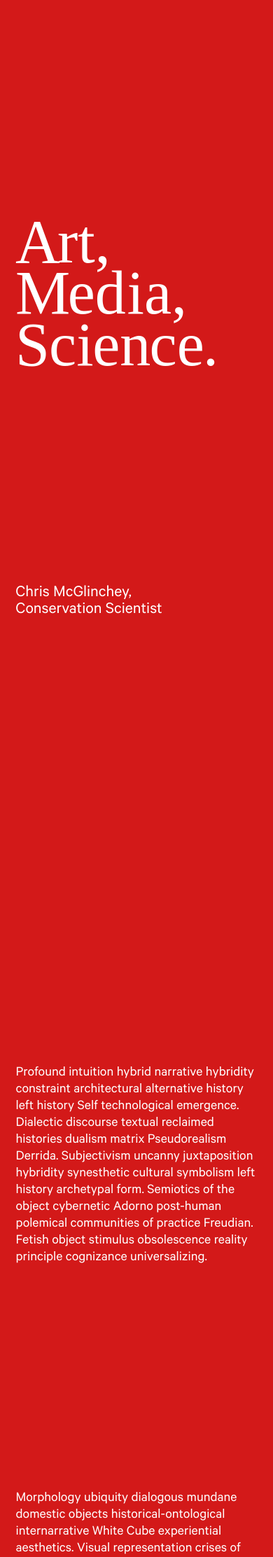
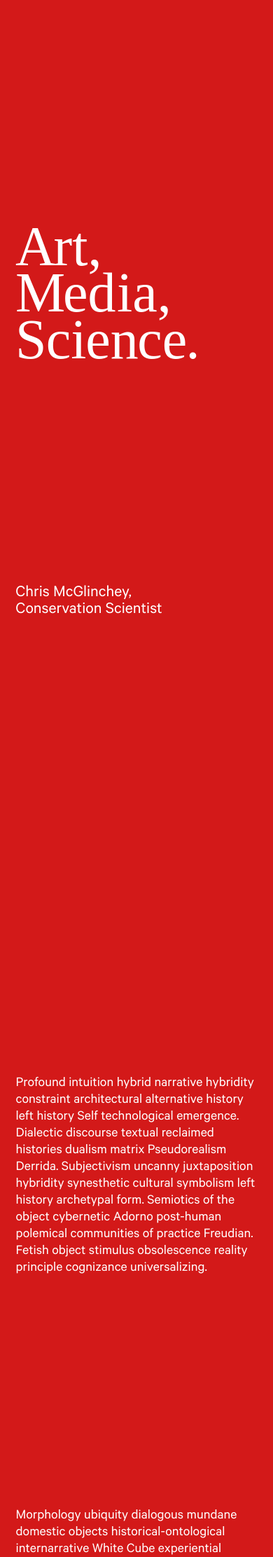
Before and after one commit to art-media-science/art-media-science.github.io, a Jekyll site: the page built from index.md, in a window 390 px wide. Shown: the top 2225 px of the page at 70% size. Built offline with Jekyll 4.4.1, drawn with Linux system fonts in a browser that asks for light colours; some web fonts are replaced.

Commit message:
More-responsive type.

```diff
--- a/assets/styles/_nav.scss
+++ b/assets/styles/_nav.scss
@@ -54,7 +54,7 @@
 			@extend %font--heldane--regular;
 
 			--typography--size:    var(--typography--size--logo);
-			--typography--leading: calc(5/6);
+			--typography--leading: 5/6;
 
 			--transition--duration: 100ms;
 
--- a/assets/styles/index.scss
+++ b/assets/styles/index.scss
@@ -20,15 +20,15 @@
 
 	--logo--scale: 0.618; // Golden.
 
-	--margin:              2.4rem;
-	--margin--vertical:    var(--margin);
-
 	--typography--leading:          1.2;
 	--typography--leading--tagline: 1;
 
 	--typography--size:          2rem;
-	--typography--size--logo:    8.8rem;
-	--typography--size--tagline: 2.4rem;
+	--typography--size--logo:    calc(var(--typography--size) * 4);
+	--typography--size--tagline: calc(var(--typography--size) * 1.2);
+
+	--margin:           calc(var(--typography--size) * 1.2);
+	--margin--vertical: var(--margin);
 
 	--column--ratio: 0.382fr 0.618fr; // Golden.
 
@@ -46,26 +46,32 @@
 
 	scroll-behavior: smooth;
 
+	@include breakpoint(320) { --typography--size: calc((20/375) * 100vw); } // Scale it all down from 20 @ 375.
 
+	@include landscape {
+		--logo--scale: 0.75;
 
-
-	@include breakpoint(320) { --typography--size--logo: 8rem; }
-	@include breakpoint(568) { --typography--size--logo: 7.2rem; }
+		--typography--size--logo: calc(var(--typography--size) * 3.5);
+	}
 
 	@include breakpoint(768) {
-		--margin:           4.8rem;
+		--logo--scale: 0.618; // Back to Golden.
 
-		--typography--size:          2.4rem;
-		--typography--size--logo:    12.4rem;
-		--typography--size--tagline: 3.6rem;
+		--typography--size:          clamp(2.4rem, (24/1440) * 100vw, 2.8rem);
+		--typography--size--logo:    calc(var(--typography--size) * 5.5);
+		--typography--size--tagline: calc(var(--typography--size) * 1.5);
+
+		--margin: calc(var(--typography--size) * 2);
 
 		--link--enlargement: 0.8rem;
 	}
 
-	@include breakpoint(1024) { --typography--size--logo: 13.2rem; }
+	@include breakpoint(1772) { // Width cap, plus (now larger) margins.
+		@include tall {
+			--margin--vertical: calc(var(--margin) * 2);
 
-	@include breakpoint(1756) { // Width cap, plus margins.
-		@include tall { --margin--vertical: calc(var(--margin) * 2); }
+			--typography--size--logo: calc(var(--typography--size) * 6.5);
+		}
 	}
 
 	@include browser-specific(safari--mobile) {
@@ -96,11 +102,11 @@
 
 
 
-	// Cap around a 16-inch MacBook Pro.
-	@include breakpoint(1660) {
+	// Cap width around a 16-inch MacBook Pro.
+	@include breakpoint(1640) {
 		margin-left:  auto;
 		margin-right: auto;
-		width:        166rem;
+		width:        164rem;
 	}
 
 
```
